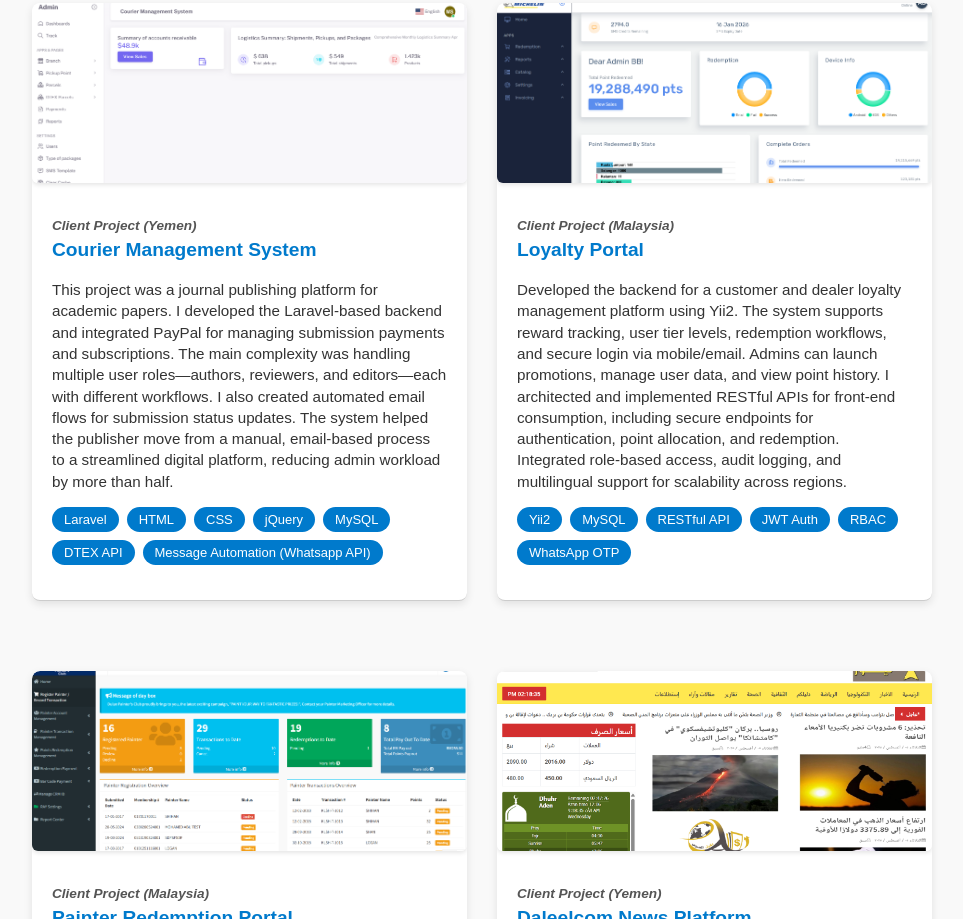
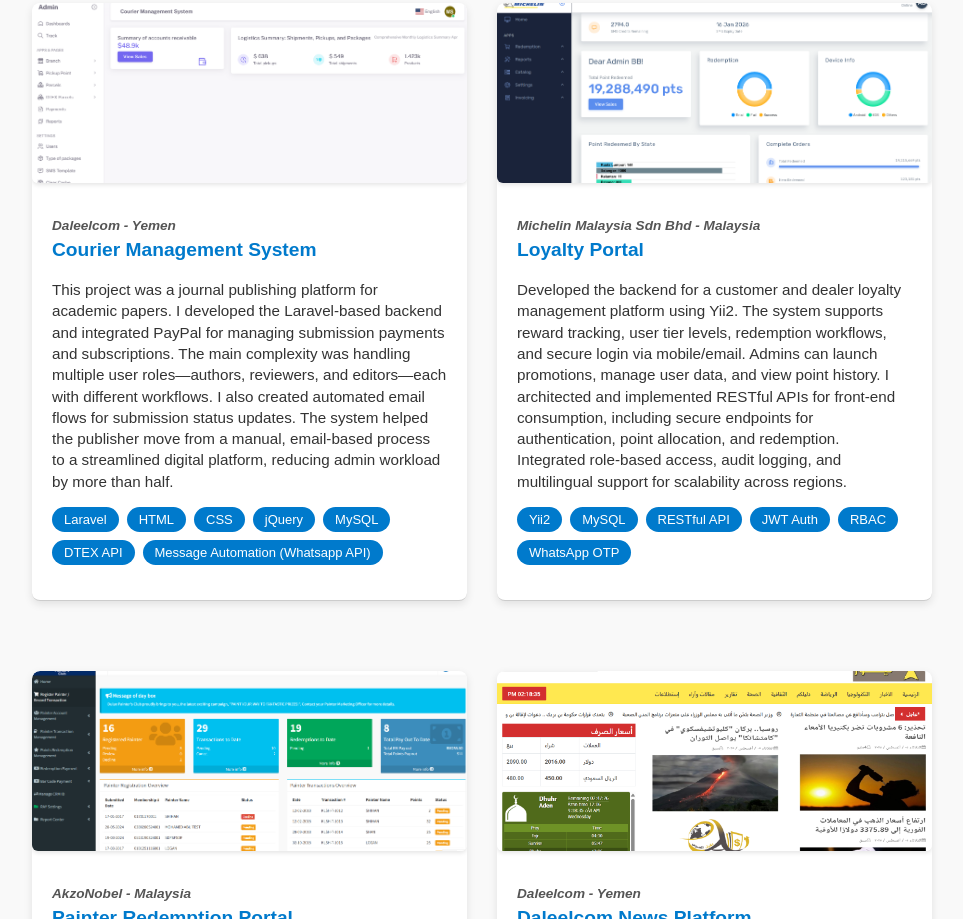
Before and after one commit to shan016/shmshihan, a plain HTML site: page index.html in a window 1280 px wide. Shown: the part 1881-2800 px from the top of the page, without its empty margins (158-1121 px from the left). Drawn offline with Linux system fonts and the light colour scheme.

Commit message:
Initial commit to shmshihan repo

```diff
--- a/index.html
+++ b/index.html
@@ -122,7 +122,7 @@
     <div class="project-card">
       <img src="img/bpcApp.png" alt="Dulux Connect App" />
       <div class="project-info">
-        <div class="work-type">Client Project (Malaysia)</div>
+        <div class="work-type">AkzoNobel - Malaysia</div>
         <h3>Dulux Connect App</h3>
         <p>The Dulux Painter's Club app is designed for professional painters to streamline their participation in Dulux's trade promotions and loyalty programs. By scanning product barcodes or manually entering unique identification (UID) codes from select Dulux products, users can earn points and increase their chances of receiving rewards. This process eliminates the need for third-party intermediaries, offering a direct and efficient way to engage with Dulux's promotional offerings.</p>
         <div class="tech-tags">
@@ -138,7 +138,7 @@
     <div class="project-card">
       <img src="img/promo-portal.png" alt="Promo Portal" />
       <div class="project-info">
-        <div class="work-type">Client Project (Malaysia)</div>
+        <div class="work-type">AkzoNobel - Malaysia</div>
         <h3>Promo Portal</h3>
         <p>Promo Portal is a React-based web application used by marketing teams to manage and send personalized WhatsApp messages to users. I built the frontend with React and the backend with Laravel, and integrated the WhatsApp Business API for automated messaging. One complex task was managing dynamic message templates where users could insert variables like names or codes into predefined templates. I also set up Cloudflare Workers to handle incoming webhooks in real-time, enabling two-way communication. The system helped the client reduce manual outreach by 80% and increased campaign response rates significantly.</p>
         <div class="tech-tags">
@@ -156,7 +156,7 @@
     <div class="project-card">
       <img src="img/vicswim.png" alt="Online Booking System" />
       <div class="project-info">
-        <div class="work-type">Client Project (Australia)</div>
+        <div class="work-type">ITMate - Australia</div>
         <h3>Online Booking System</h3>
         <p>I developed an online booking platform using Laravel and Vue for a client in Australia. It supported scheduling, payments, and automated notifications. Vue was used for the real-time booking interface, while Laravel managed the backend logic and API. I ensured timezone handling, email reminders, and slot locking to prevent double bookings. This system helped the client move from Google Sheets to a fully automated workflow and significantly improved their booking conversion rate.</p>
         <div class="tech-tags">
@@ -173,7 +173,7 @@
     <div class="project-card">
       <img src="img/journal.png" alt="Journal Management System" />
       <div class="project-info">
-        <div class="work-type">Client Project (Malaysia)</div>
+        <div class="work-type">OPUSTECH SDN BHD - Malaysia</div>
         <h3>Journal Management System</h3>
         <p>This project was a journal publishing platform for academic papers. I developed the Laravel-based backend and integrated PayPal for managing submission payments and subscriptions. The main complexity was handling multiple user roles—authors, reviewers, and editors—each with different workflows. I also created automated email flows for submission status updates. The system helped the publisher move from a manual, email-based process to a streamlined digital platform, reducing admin workload by more than half.</p>
         <div class="tech-tags">
@@ -193,7 +193,7 @@
 	<div class="project-card">
       <img src="img/courier.png" alt="Courier Management System" />
       <div class="project-info">
-        <div class="work-type">Client Project (Yemen)</div>
+        <div class="work-type">Daleelcom - Yemen</div>
         <h3>Courier Management System</h3>
         <p>This project was a journal publishing platform for academic papers. I developed the Laravel-based backend and integrated PayPal for managing submission payments and subscriptions. The main complexity was handling multiple user roles—authors, reviewers, and editors—each with different workflows. I also created automated email flows for submission status updates. The system helped the publisher move from a manual, email-based process to a streamlined digital platform, reducing admin workload by more than half.</p>
         <div class="tech-tags">
@@ -211,7 +211,7 @@
 	<div class="project-card">
       <img src="img/michelin.png" alt="Loyalty Porta" />
       <div class="project-info">
-        <div class="work-type">Client Project (Malaysia)</div>
+        <div class="work-type">Michelin Malaysia Sdn Bhd - Malaysia</div>
         <h3>Loyalty Portal</h3>
         <p>Developed the backend for a customer and dealer loyalty management platform using Yii2. The system supports reward tracking, user tier levels, redemption workflows, and secure login via mobile/email. Admins can launch promotions, manage user data, and view point history. I architected and implemented RESTful APIs for front-end consumption, including secure endpoints for authentication, point allocation, and redemption. Integrated role-based access, audit logging, and multilingual support for scalability across regions.</p>
         <div class="tech-tags">
@@ -223,7 +223,7 @@
 	<div class="project-card">
       <img src="img/ici.png" alt="Painter Redemption Portal" />
       <div class="project-info">
-        <div class="work-type">Client Project (Malaysia)</div>
+        <div class="work-type">AkzoNobel - Malaysia</div>
         <h3>Painter Redemption Portal</h3>
         <p>Backend system developed in Yii2 to manage loyalty points earned by painters through coupon scans or purchases. These points can be redeemed directly for cash payouts to bank accounts. The platform supports tiered user levels, real-time transaction processing, and rigorous security through audit logging and RBAC (Role-Based Access Control).</p>
         <div class="tech-tags">
@@ -239,7 +239,7 @@
 	<div class="project-card">
       <img src="img/daleem.png" alt="Daleelcom News Platform" />
       <div class="project-info">
-        <div class="work-type">Client Project (Yemen)</div>
+        <div class="work-type">Daleelcom - Yemen</div>
         <h3>Daleelcom News Platform</h3>
         <p>Arabic-language news site with dynamic category-based routing (e.g. local, technology, culture, etc.). I implemented the backend in CodeIgniter 3 using an MVC structure, modular controllers for categories, media handling for articles, and editorial workflows for featured and urgent news.</p>
         <div class="tech-tags">
@@ -255,7 +255,7 @@
 	<div class="project-card">
       <img src="img/iresidenz.png" alt="Daleelcom News Platform" />
       <div class="project-info">
-        <div class="work-type">Client Project (Malaysia)</div>
+        <div class="work-type">iResidenz Sdn Bhd - Malaysia</div>
         <h3>iResidenz Property Management Portal</h3>
         <p>
       Backend system in Yii2 enabling secure resident login, profile management, and document access (e.g. Terms & Conditions). Includes password resets, audit logging, and support contact workflows.
@@ -273,7 +273,7 @@
 	<div class="project-card">
       <img src="img/payout.png" alt="DPC Barcode Scanner Backend" />
       <div class="project-info">
-        <div class="work-type">Client Project (Malaysia)</div>
+        <div class="work-type">AkzoNobel - Malaysia</div>
         <h3>DPC Barcode Scanner Backend</h3>
         <p>
       Backend in Laravel for the Dulux Painter’s Club barcode scanning system. Includes secure user login, REST APIs for scan intake, role-based access, and audit logging for validation tracking.
@@ -291,7 +291,7 @@
 	<div class="project-card">
       <img src="img/rewards.png" alt="Loyalty Redemption Portal" />
       <div class="project-info">
-        <div class="work-type">Client Project (Malaysia)</div>
+        <div class="work-type">Kansai Paint Asia Pacific Sdn Bhd - Malaysia</div>
         <h3>Loyalty Redemption Portal (Points-based)</h3>
         <p>
       Yii2 backend for a loyalty platform enabling customers to redeem earned points for rewards and vouchers. Includes product-linked redemption, wallet tracking, user eligibility logic, and multilingual email confirmations.
@@ -309,7 +309,7 @@
 	<div class="project-card">
       <img src="img/ray.png" alt="Loyalty Redemption Portal" />
       <div class="project-info">
-        <div class="work-type">Client Project (Malaysia)</div>
+        <div class="work-type">Masterz Myind Sdn Bhd - Malaysia</div>
         <h3>Rewards & You Admin Dashboard (PHP Backend)</h3>
         <p>
       Developed the secure backend infrastructure and login system for the Rewards & You admin portal. Includes session handling, RBAC, request validation, and audit logging to support campaign and user management.
@@ -327,7 +327,7 @@
 	<div class="project-card">
       <img src="img/ewarranty.png" alt="eWarranty System" />
       <div class="project-info">
-        <div class="work-type">Client Project (Malaysia)</div>
+        <div class="work-type">AkzoNobel - Malaysia</div>
         <h3>eWarranty System (Backend)</h3>
         <p>
       Developed the backend management system for an online eWarranty platform. Built with Laravel, it allows secure admin access, warranty registration management, claim tracking, and automated PDF generation for downloadable customer warranties.
```
